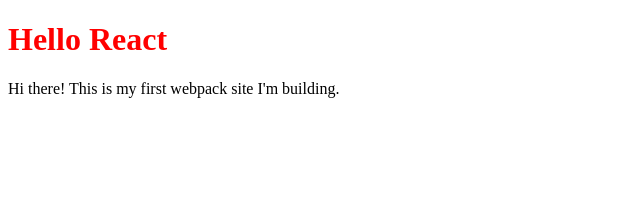
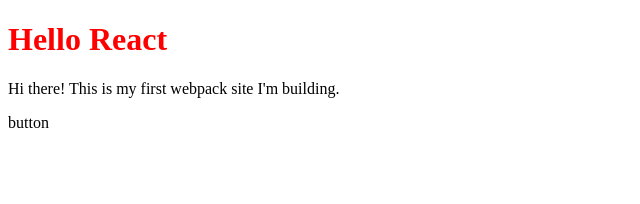
Before and after one commit to Watso196/portfolio, a React app: page / in a window 1280 px wide. Shown: the top 204 px of the page, without its empty margins (0-640 px from the left). Built offline with nearby package versions, Linux system fonts and the light colour scheme.

Commit message:
linting: updating linting rules and packages

```diff
--- a/package.json
+++ b/package.json
@@ -21,6 +21,7 @@
     "css-loader": "^5.2.7",
     "eslint": "^7.32.0",
     "eslint-config-prettier": "^9.0.0",
+    "eslint-plugin-jsx-a11y": "^6.8.0",
     "eslint-plugin-react": "^7.33.2",
     "eslint-plugin-react-hooks": "^4.6.0",
     "file-loader": "^6.2.0",
--- a/src/App.tsx
+++ b/src/App.tsx
@@ -6,6 +6,7 @@ const App = () => {
         <>
             <h1>Hello React</h1>
             <p>Hi there! This is my first webpack site I'm building.</p>
+            <div role="button">button</div>
         </>
     );
 };
--- a/webpack.config.js
+++ b/webpack.config.js
@@ -7,7 +7,7 @@ module.exports = {
   "output": {
     "path": path.join(__dirname, "/dist"),
     "filename": "[name].js",
-    sourceMapFilename: "bundle.js.map"
+    sourceMapFilename: "[file].map[query]"
   },
   plugins: [
     new HtmlWebpackPlugin({
```
Also changed, not shown: 2 other files (tests, documents, lock files or other folders).
